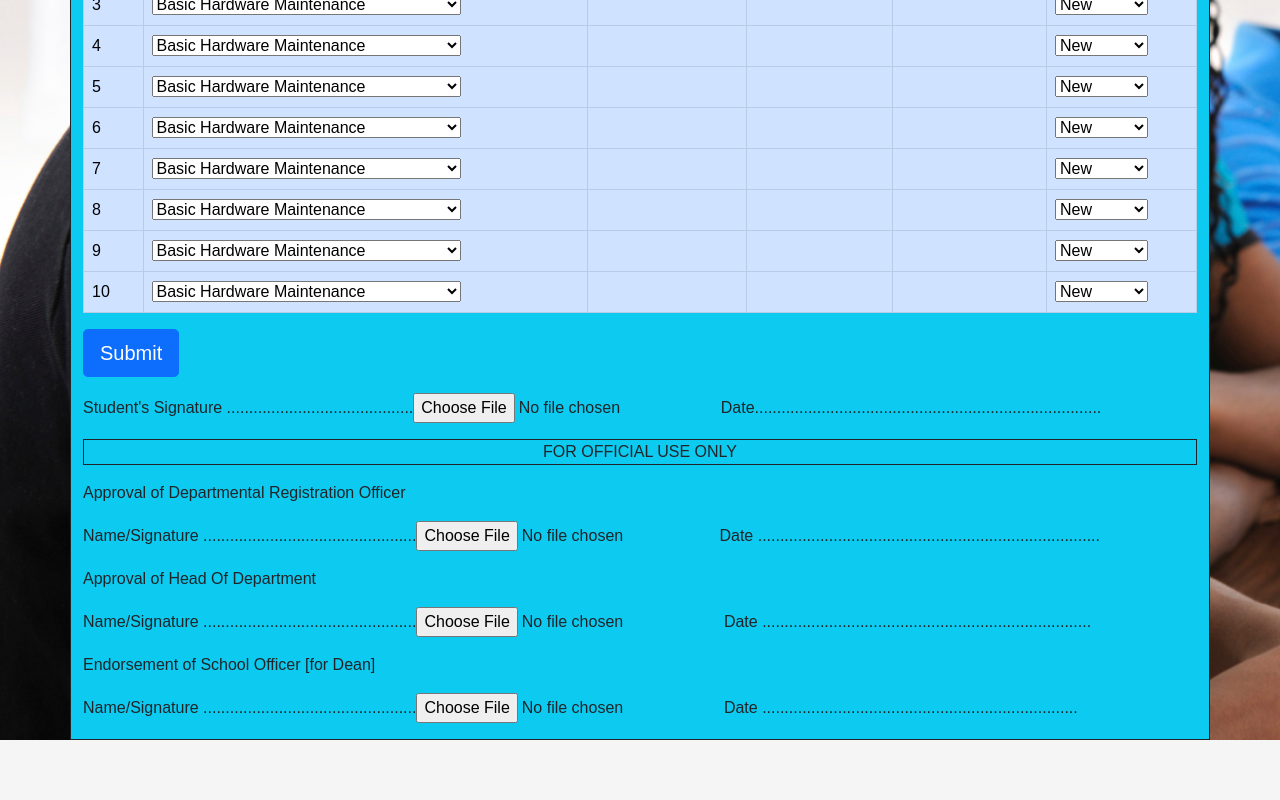
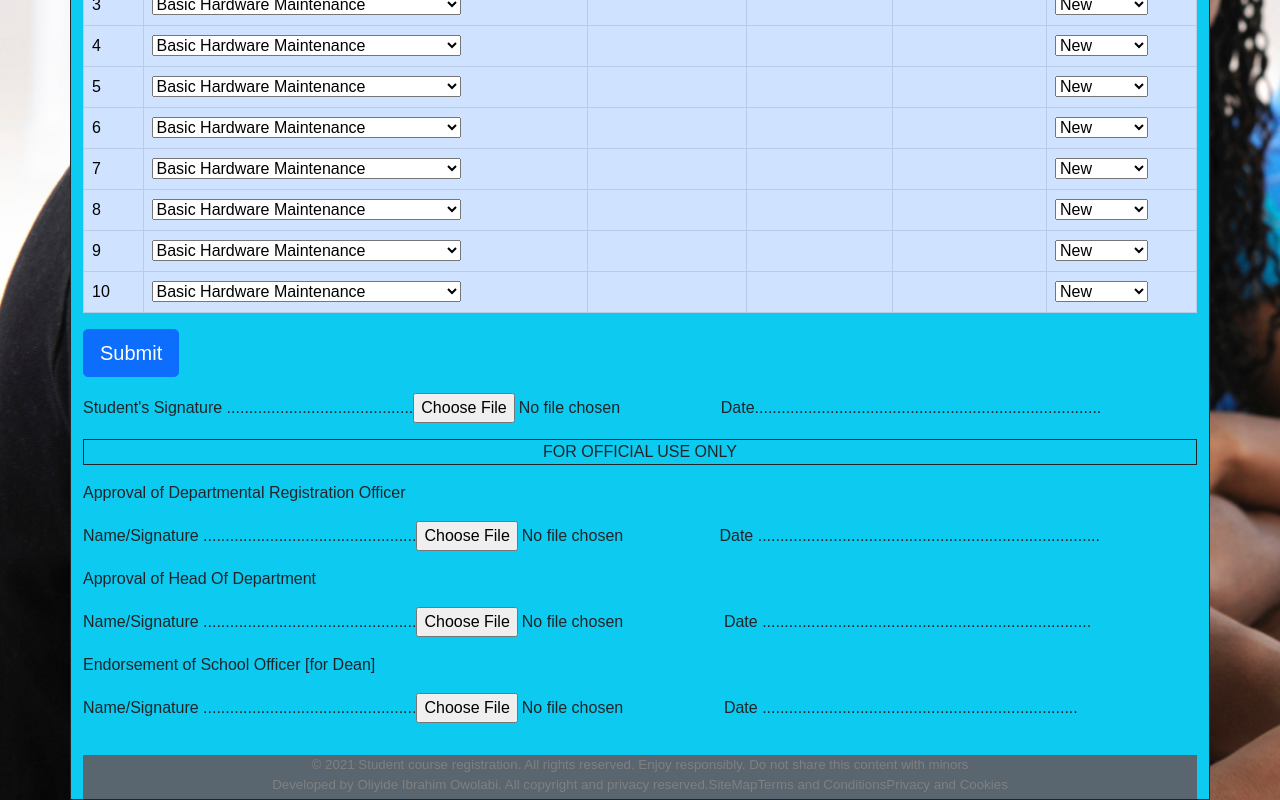
Before and after one commit to IbrahimO123/student-course-registration, a React (Create React App) app: page /Register in a window 1280 px wide. Shown: the part 779-1579 px from the top of the page. Before the commit the page ends 1519 px from the top, so only its background shows below. Built offline with nearby package versions, Linux system fonts and the light colour scheme; a web font is replaced by a local one.

Commit message:
add the footer element to the two components to make the app loo more better and presentable

```diff
--- a/src/components/Login.js
+++ b/src/components/Login.js
@@ -80,6 +80,14 @@ function Login() {
                <div id="foot" className="text-info font-weight-lighter w-25 border-top pt-2 mx-auto my-2 text-center">
                    2021 &copy; FUTA Integrated Registration And Result System (FIRARS)
                </div>
+               <footer className="clear">
+        <div id="bottom">
+            &copy; 2021 Student course registration. All rights reserved. Enjoy responsibly. Do not share this content with minors<br/> Developed by Oliyide Ibrahim Owolabi. All copyright and privacy reserved.
+            <a href="SITEMAP" target="-blank">SiteMap</a>
+            <a href="terms" target="-blank">Terms and Conditions</a>
+            <a href="privacy" target="-blank">Privacy and Cookies</a>
+        </div>
+    </footer>
         </div>
     )
 }
--- a/src/components/Register.js
+++ b/src/components/Register.js
@@ -649,6 +649,14 @@ const AddUnitValue = () => {
 
             </div>
             </form>
+            <footer className="clear">
+        <div id="bottom">
+            &copy; 2021 Student course registration. All rights reserved. Enjoy responsibly. Do not share this content with minors<br/> Developed by Oliyide Ibrahim Owolabi. All copyright and privacy reserved.
+            <a href="SITEMAP" target="-blank">SiteMap</a>
+            <a href="terms" target="-blank">Terms and Conditions</a>
+            <a href="privacy" target="-blank">Privacy and Cookies</a>
+        </div>
+    </footer>
         </div>
     )
 }
```
